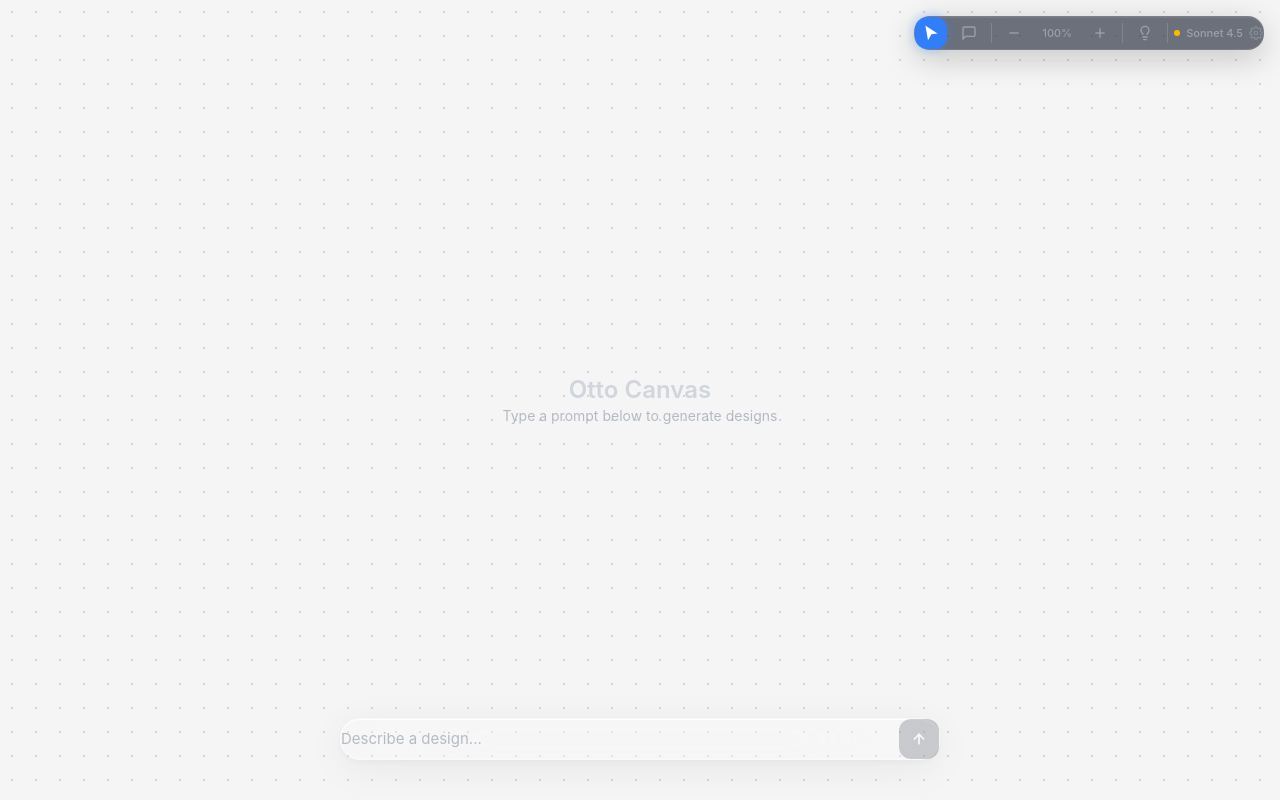
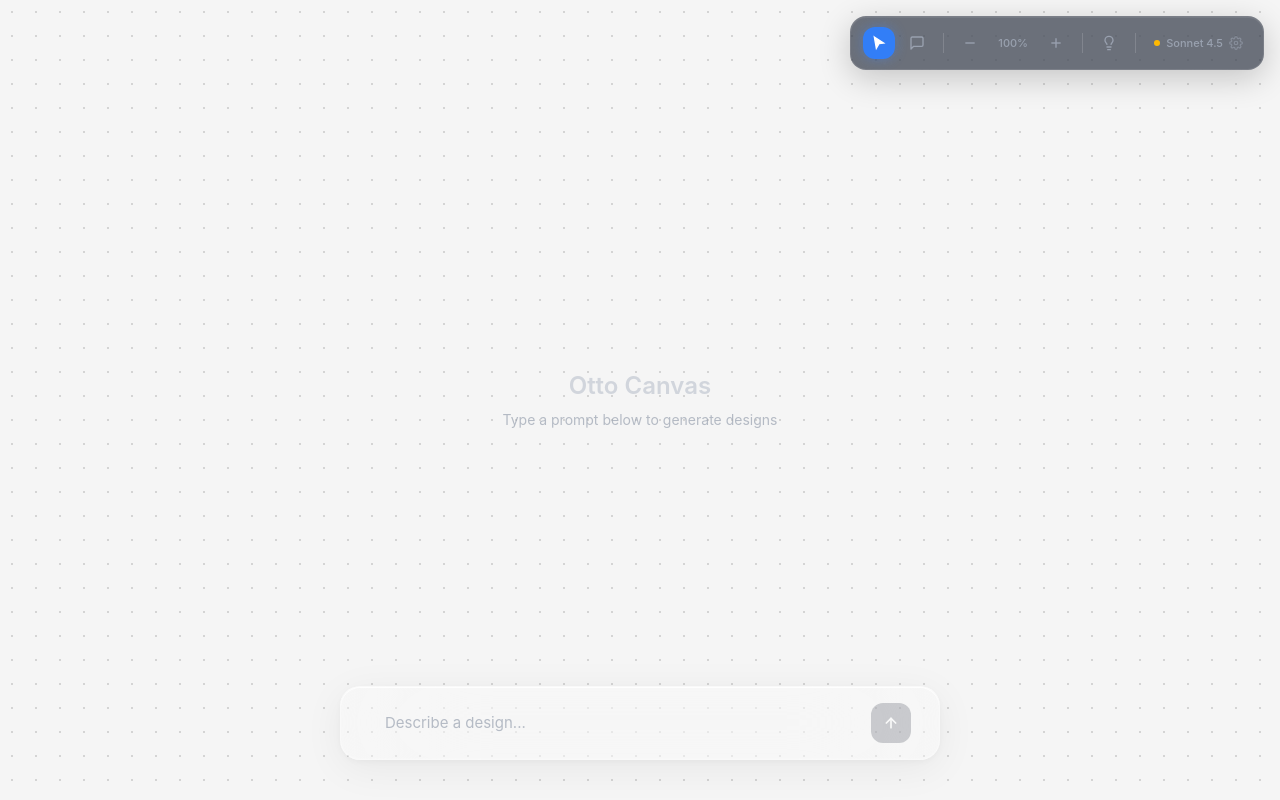
Before and after one commit to dylanfeltus/otto-canvas, a Next.js app: page / in a window 1280 px wide. Built offline with nearby package versions, Linux system fonts and the light colour scheme.

Commit message:
Fix: remove global padding:0 reset that was overriding all Tailwind padding utilities

```diff
--- a/src/app/globals.css
+++ b/src/app/globals.css
@@ -9,9 +9,7 @@
   --pin-active: #2563eb;
 }
 
-* {
-  margin: 0;
-  padding: 0;
+*, *::before, *::after {
   box-sizing: border-box;
 }
 
```
